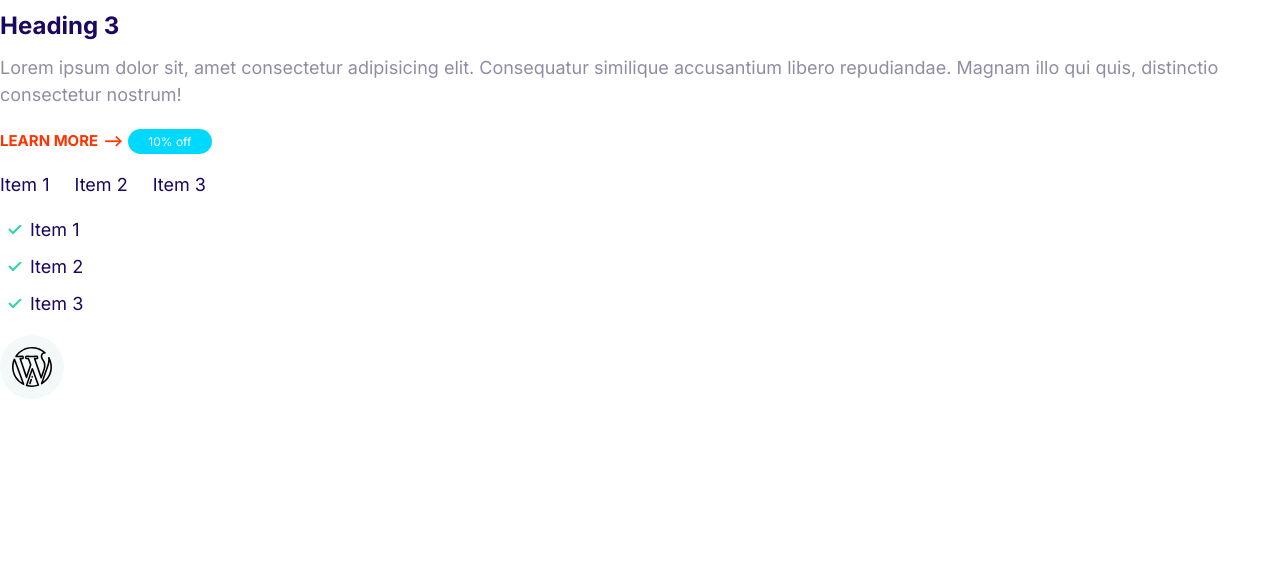
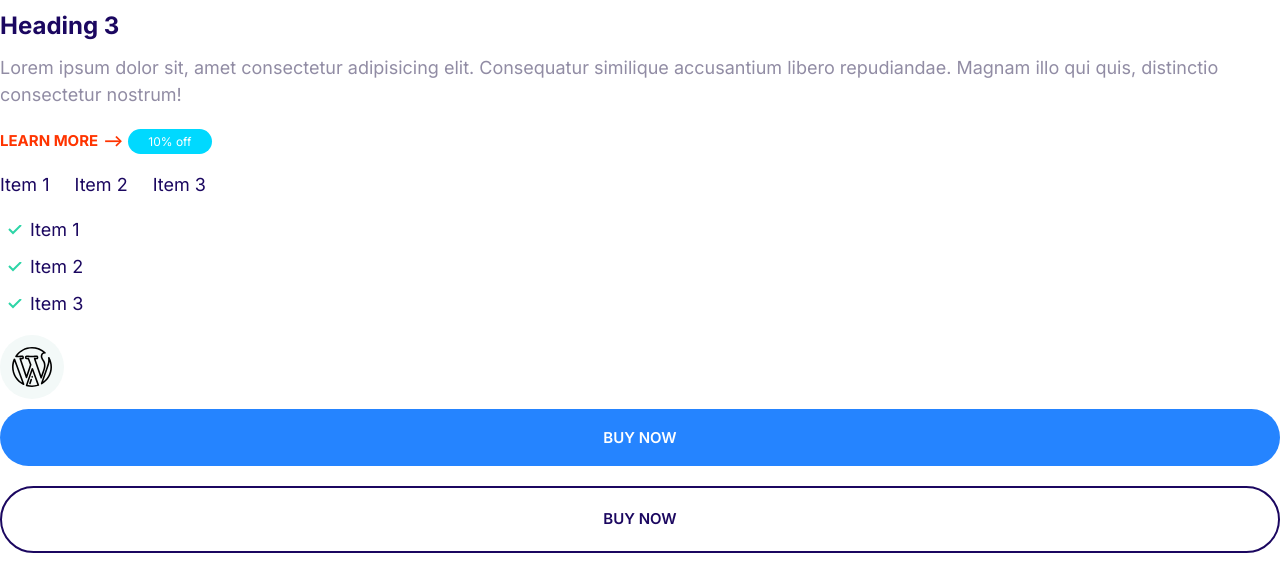
Before and after one commit to Harshanani007/Harshfy, a plain HTML site: page index.html in a window 1280 px wide. Shown: the part 283-846 px from the top of the page. Before the commit the page ends 800 px from the top, so only its background shows below. Drawn offline with Linux system fonts and the light colour scheme.

Commit message:
styled the buttons.

```diff
--- a/css/styles.css
+++ b/css/styles.css
@@ -8,6 +8,11 @@ we use root element to represent html elements for global variables or custom pr
   --color-body: #918ca4;
 }
 
+*,
+*::after,
+*::before {
+  box-sizing: border-box;
+}
 /*Typography*/
 html {
   /*62.5% of 16px = 10x*/
@@ -178,3 +183,70 @@ and here using inline block coz when we keep the icon next to the line we dont w
   justify-content: center;
   align-items: center;
 }
+
+/*buttons*/
+.btn {
+  border-radius: 40px;
+  border: 0;
+  cursor: pointer; /*this makes the cursor to pointer on hovering*/
+  font-size: 1.8rem;
+  font-weight: 600;
+  padding: 2rem 3rem;
+  text-transform: uppercase;
+  white-space: nowrap;
+  text-align: center;
+  margin: 1rem 0; /*1 rem margin in vertical and 0 in horizantal*/
+}
+
+.btn--primary {
+  background: var(--color-primary);
+  color: #fff;
+}
+
+.btn--primary:hover {
+  background: lighten(
+    primary,
+    10%
+  ); /*css preprocessors sas like lighten when we compile this one is replaced by actual color*/
+  background: #3a8ffd;
+}
+
+.btn--secondary {
+  background: var(--color-secondary);
+  color: #fff;
+}
+
+.btn--secondary:hover {
+  background: #00c8eb;
+}
+
+.btn--accent {
+  background: var(--color-accent);
+  color: #fff;
+}
+
+.btn--accent:hover {
+  background: #ec3000;
+}
+
+.btn--outline {
+  background: #fff;
+  color: var(--color-headings);
+  border: 2px solid var(--color-headings);
+}
+
+.btn--outline:hover {
+  background: var(--color-headings);
+  color: #fff;
+}
+/*here we will get wider button than screen size and text not in the center, give text allign and universal selector to the borderbox at the top*/
+.btn--block {
+  width: 100%;
+  display: inline-block;
+}
+
+@media screen and (min-width: 1024px) {
+  .btn {
+    font-size: 1.5rem;
+  }
+}
--- a/index.html
+++ b/index.html
@@ -51,5 +51,9 @@
         <use xlink:href="images/sprite.svg#wordpress"></use>
       </svg>
     </span>
+    <!--buttons
+    two types of buttons in color and two types in size filling the entire container called block buttons-->
+    <button class="btn btn--primary btn--block">buy now</button>
+    <a href="#" class="btn btn--outline btn--block">buy now</a>
   </body>
 </html>
```
Also changed, not shown: components/buttons.html (added, +2 -0 lines).
